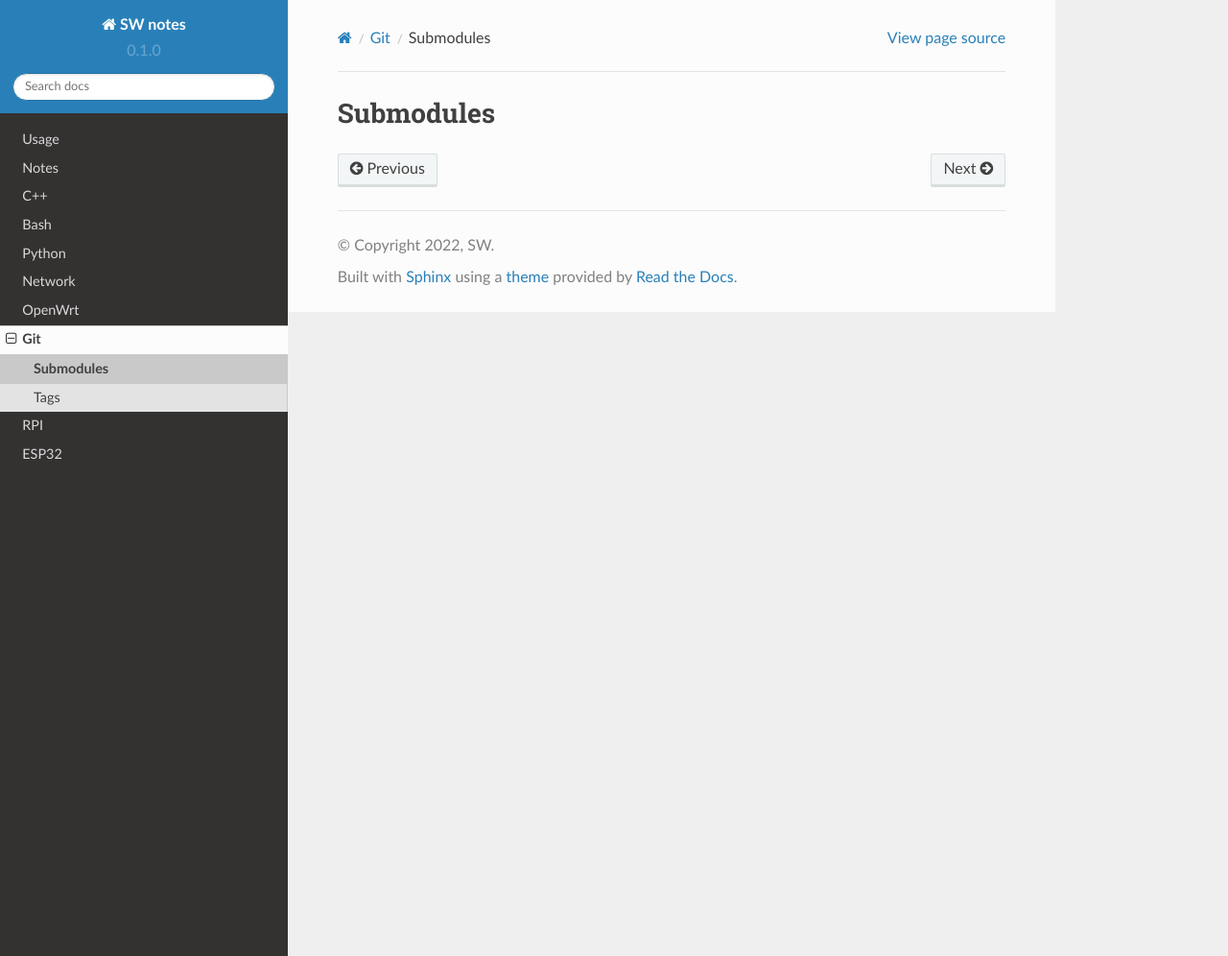
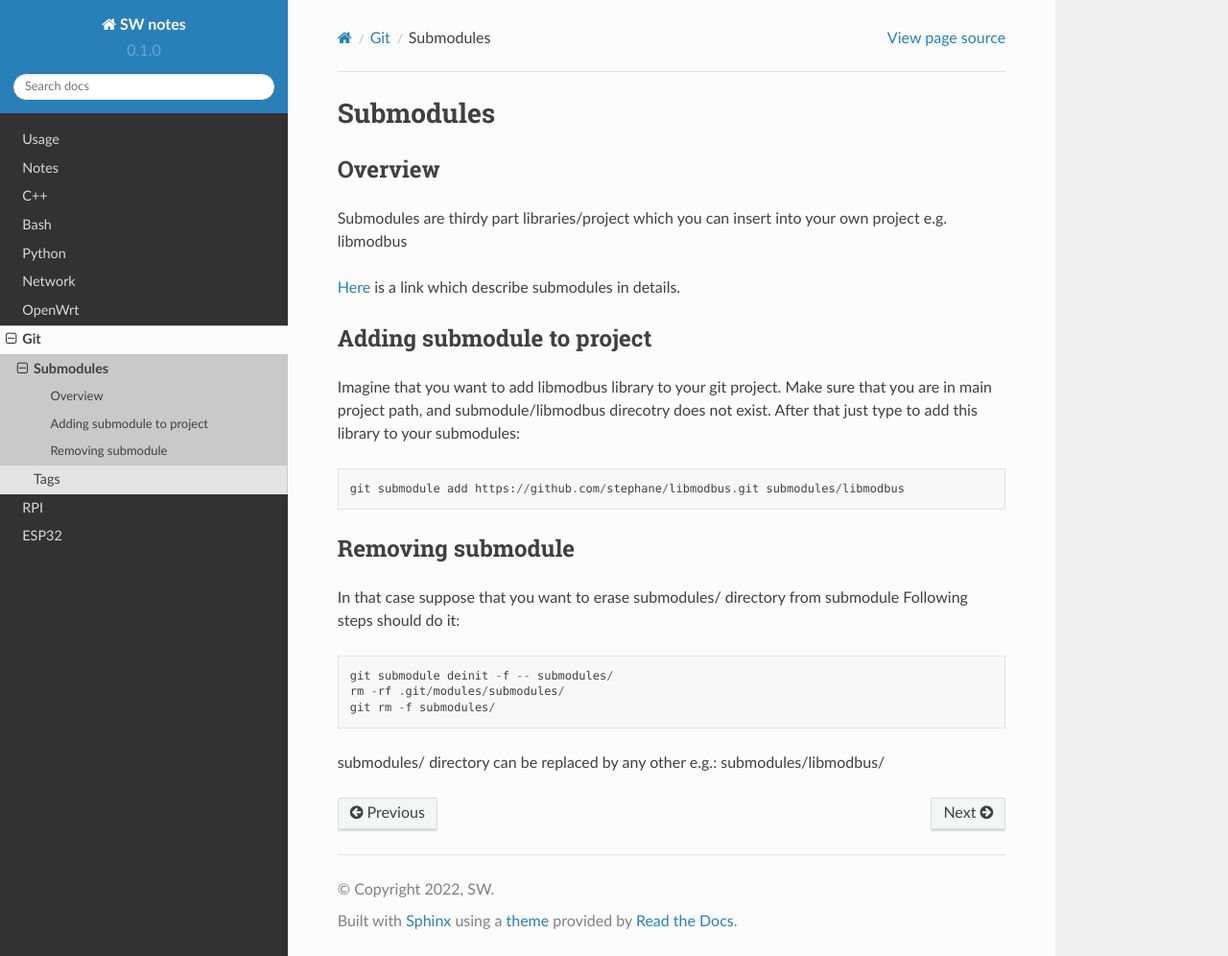
Before and after one commit to Varssos/sw-notes, a Sphinx documentation site: the page built from docs/source/git/submodules.rst, in a window 1280 px wide and 996 px high. Shown: the whole window at 96% size. Built offline with Sphinx 7.4.7 and the Read the Docs theme 2.0.0, drawn with Linux system fonts in a browser that asks for light colours; pages that are not in the unit, such as notebooks, are missing from menus.

Commit message:
Added submodule description

```diff
--- a/docs/source/git/submodules.rst
+++ b/docs/source/git/submodules.rst
@@ -1,2 +1,34 @@
 Submodules
 ==========
+
+Overview
+~~~~~~~~
+
+Submodules are thirdy part libraries/project which you can insert into your own project e.g. libmodbus
+
+`Here`_ is a link which describe submodules in details.
+
+.. _Here: https://git-scm.com/book/en/v2/Git-Tools-Submodules
+
+
+
+Adding submodule to project
+~~~~~~~~~~~~~~~~~~~~~~~~~~~
+
+Imagine that you want to add libmodbus library to your git project.
+Make sure that you are in main project path, and submodule/libmodbus direcotry does not exist.
+After that just type to add this library to your submodules::
+
+    git submodule add https://github.com/stephane/libmodbus.git submodules/libmodbus
+
+Removing submodule
+~~~~~~~~~~~~~~~~~~
+
+In that case suppose that you want to erase submodules/ directory from submodule
+Following steps should do it::
+
+    git submodule deinit -f -- submodules/
+    rm -rf .git/modules/submodules/
+    git rm -f submodules/
+
+submodules/ directory can be replaced by any other e.g.: submodules/libmodbus/
```
